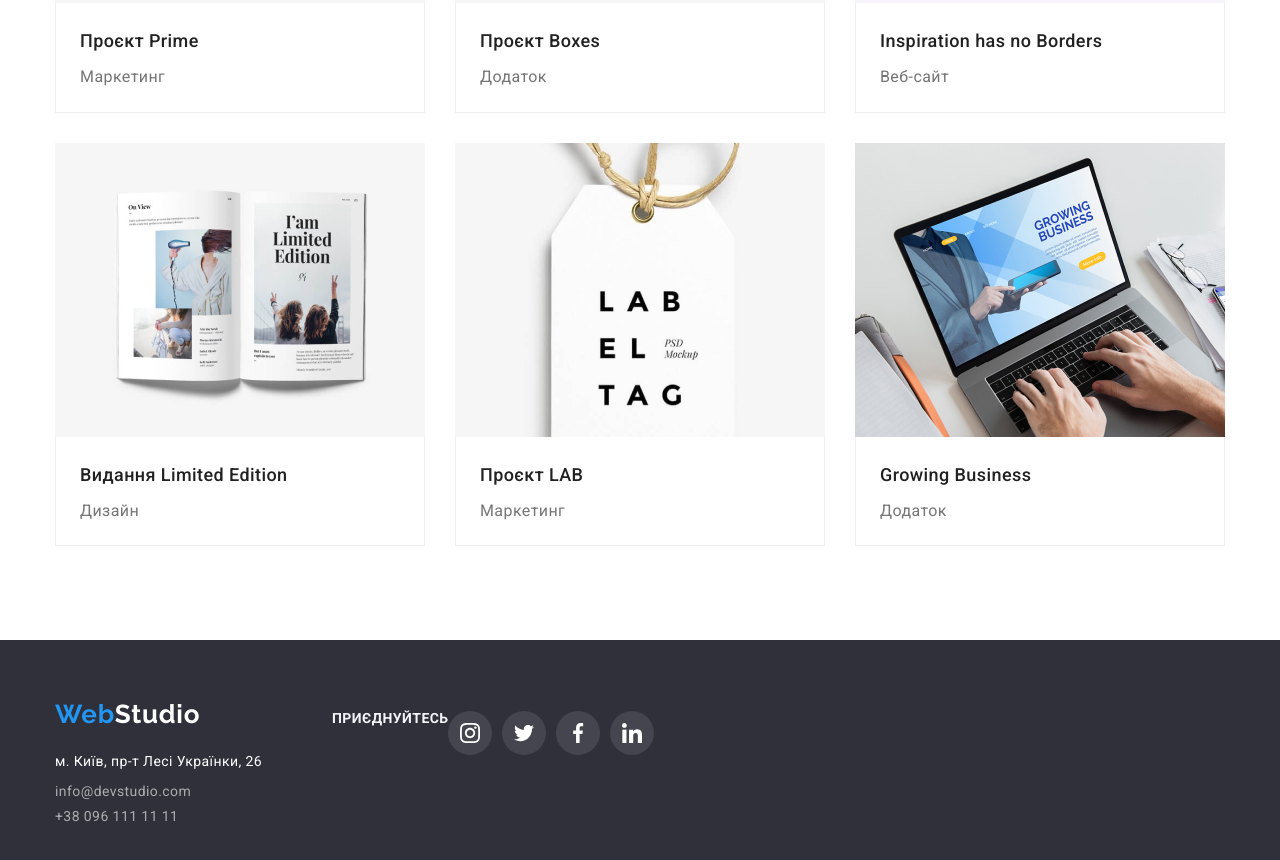
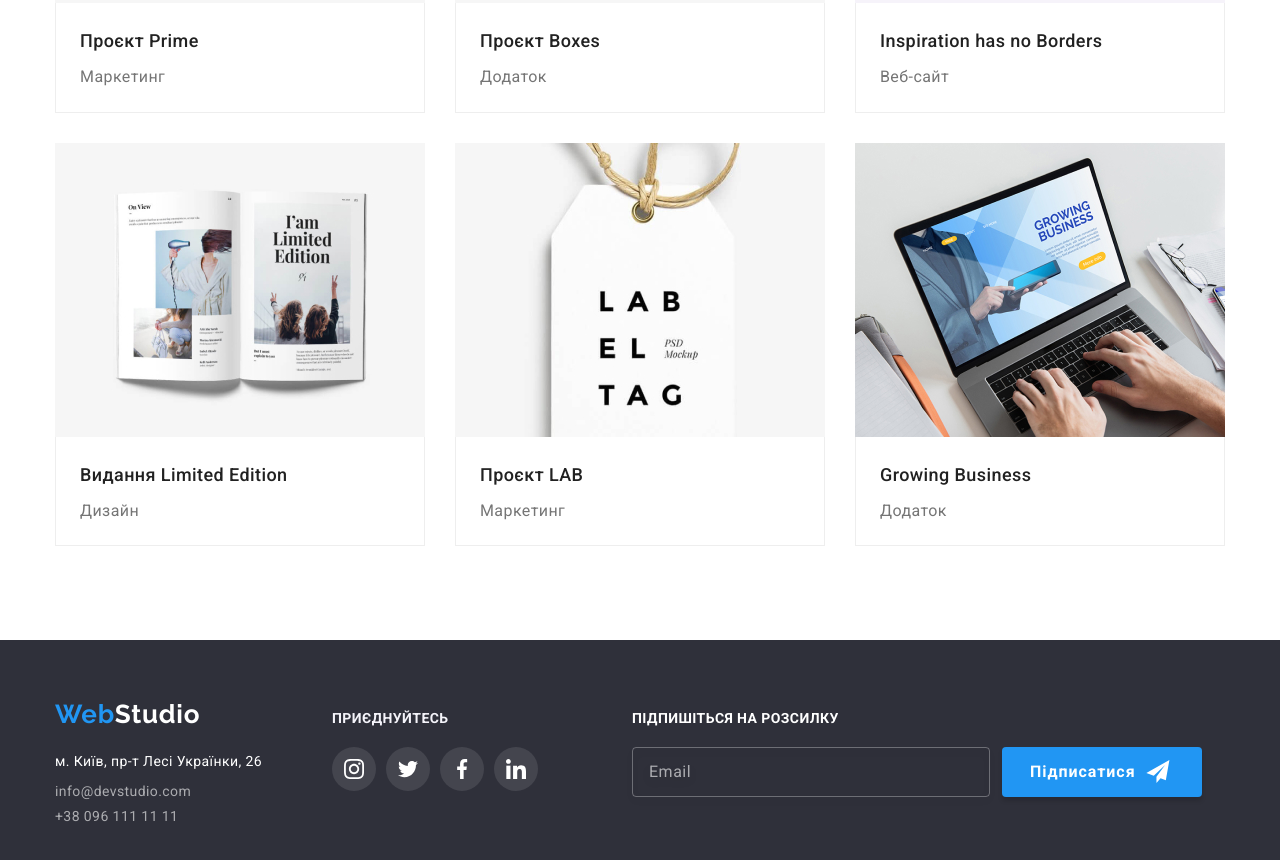
Before and after one commit to KaPushka/goit-markup-hw-06, a plain HTML site: page portfolio.html in a window 1280 px wide. Shown: the part 986-1846 px from the top of the page. Drawn offline with nearby package versions, Linux system fonts and the light colour scheme.

Commit message:
correct portfolio. html file

```diff
--- a/portfolio.html
+++ b/portfolio.html
@@ -235,6 +235,7 @@
             </address>
         </div>
         <div class="social-footer">
+            <div class="footer-social">
                 <h2 class="footer-title">приєднуйтесь</h2>
                 <ul class="social-list-footer list">
                     <li class="social-list-footer__item">
@@ -267,6 +268,19 @@
                     </li>
                 </ul>
             </div>
+            <form name="subscription" class="subscription">
+                <p class="sub-label">підпишіться на розсилку</p>
+                <div class="sub">
+                    <input type="email" name="email" placeholder="Email" class="sub-input">
+                    <button type="submit" class="sub-btn">
+                        Підписатися
+                        <svg width="24" height="24" class="sub-icon">
+                            <use href="./images/sprite.svg#send"></use>
+                        </svg>
+                    </button>
+                </div>
+            </form>
+        </div>
     </div>
 </footer>
 </body>
```
Also changed, not shown: index.html (+1 -1 lines). Lines whose indentation alone changed are shown as unchanged.
